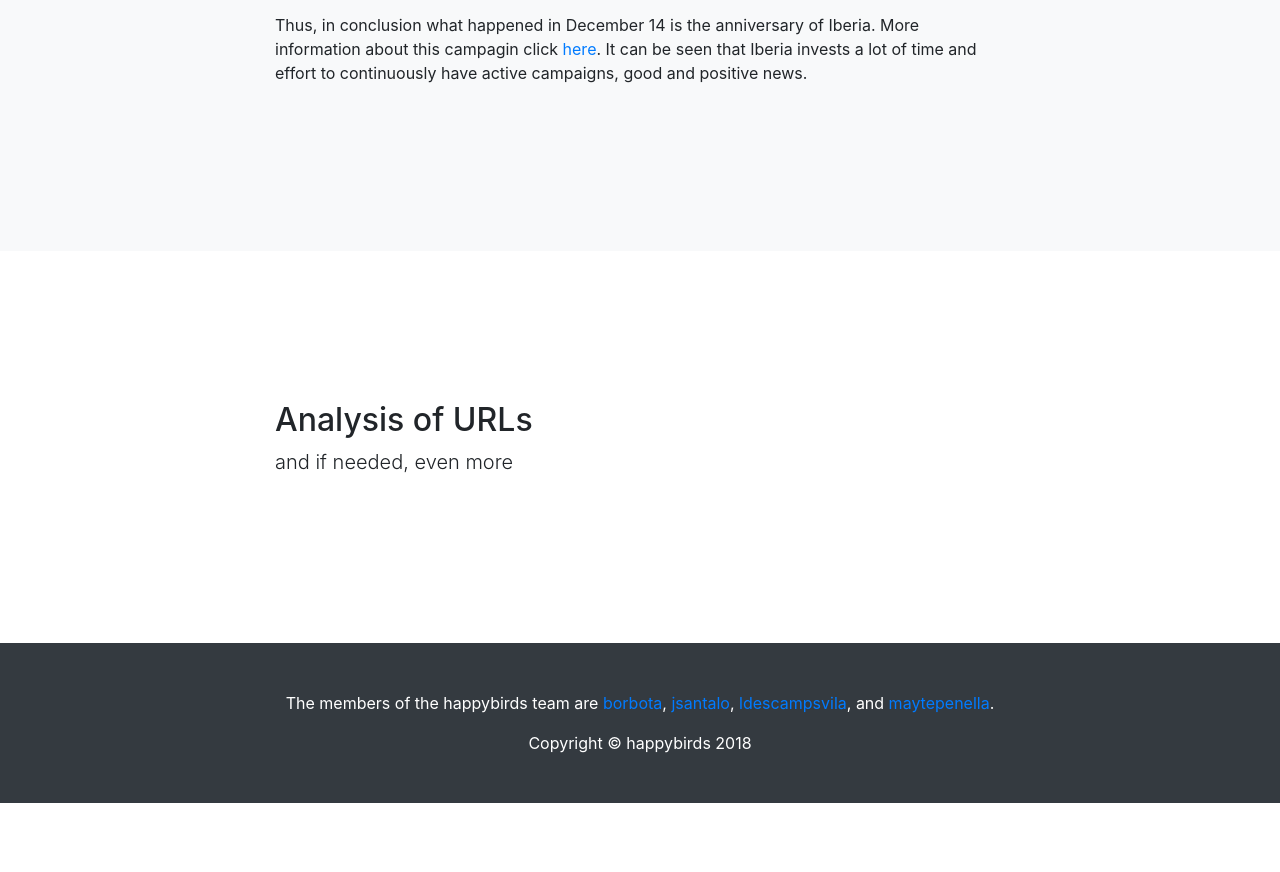
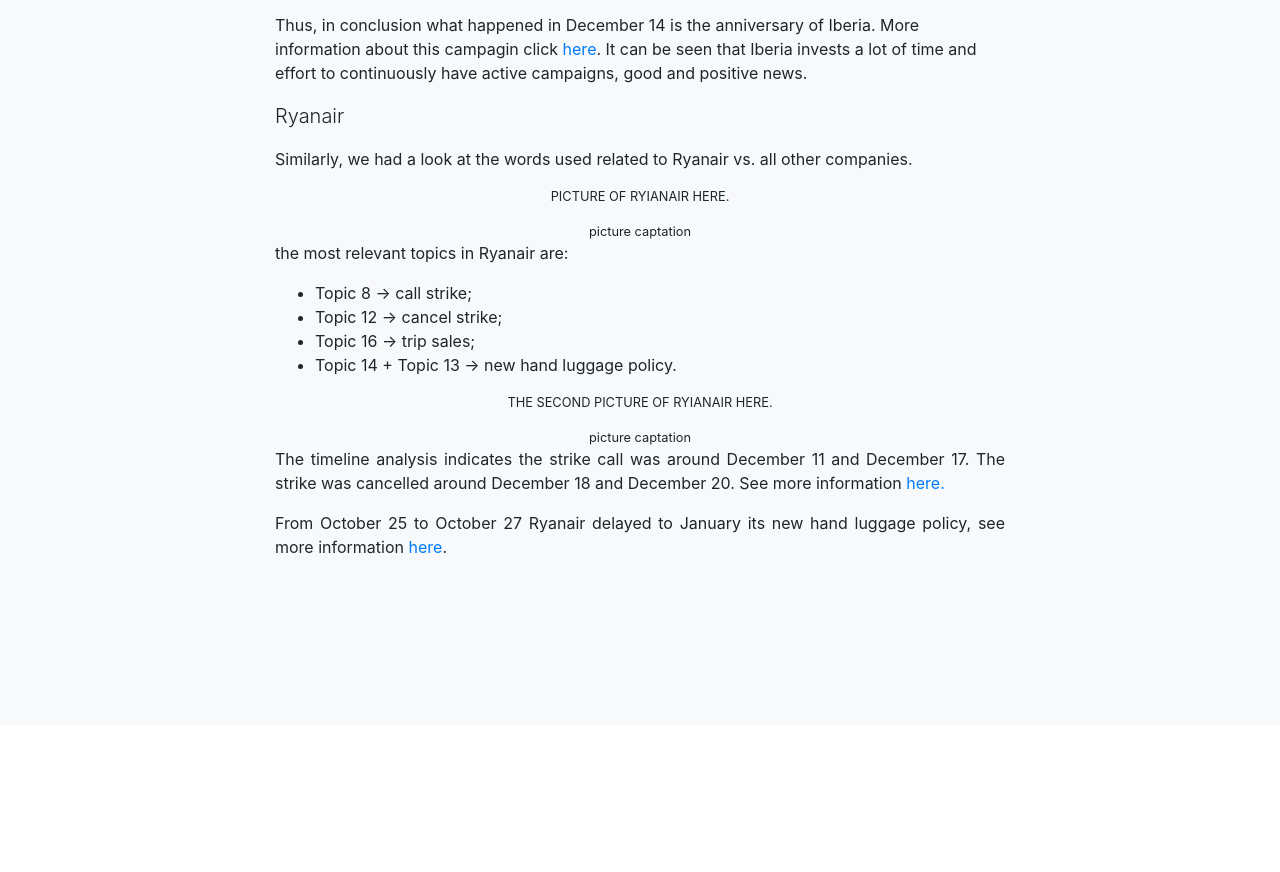
Before and after one commit to borbota/happybirds_archive, a website with bundled scripts: page index4.html in a window 1280 px wide. Shown: the part 6663-7535 px from the top of the page. Before the commit the page ends 7466 px from the top, so only its background shows below. Built offline with nearby package versions, Linux system fonts and the light colour scheme.

Commit message:
ryanair added

```diff
--- a/index4.html
+++ b/index4.html
@@ -270,6 +270,26 @@
             Thus, in conclusion what happened in December 14 is the anniversary of Iberia. More information about this campagin click <a href="https://www.iberia.com/es/90-aniversario/">here</a>. It can be seen that Iberia invests a lot of time and effort to continuously have active campaigns, good and positive news.
           </p>
 
+          <p class="lead"; align="justify">Ryanair</p>
+          <p align = "justify">Similarly, we had a look at the words used related to Ryanair vs. all other companies.</p>
+          <div style="width:image width px; font-size:80%; text-align:center;">
+            <p>PICTURE OF RYIANAIR HERE.</p>
+            picture captation</div>
+          <p>the most relevant topics in Ryanair are:
+            <ul>
+              <li>Topic 8 → call strike;</li>
+              <li>Topic 12 → cancel strike;</li>
+              <li>Topic 16 → trip sales;</li>
+              <li>Topic 14 + Topic 13 → new hand luggage policy.</li>
+            </ul>
+            <p/>
+            <div style="width:image width px; font-size:80%; text-align:center;">
+            <p>THE SECOND PICTURE OF RYIANAIR HERE.</p>
+            picture captation</div>
+            <p align = "justify">The timeline analysis indicates the strike call was around December 11 and December 17. The strike was cancelled around December 18 and December 20. See more information <a href = "https://www.telegraph.co.uk/travel/news/ryanair-strike-flight-cancellations-your-rights/">here.</a></p>
+            <p align = "justify">From October 25 to October 27 Ryanair delayed to January its new hand luggage policy, see more information <a href = "https://corporate.ryanair.com/news/new-cabin-bag-policy-delayed-until-mid-jan-2018/">here</a>.</p>
+
+
           </div>
         </div>
       </div>
```
